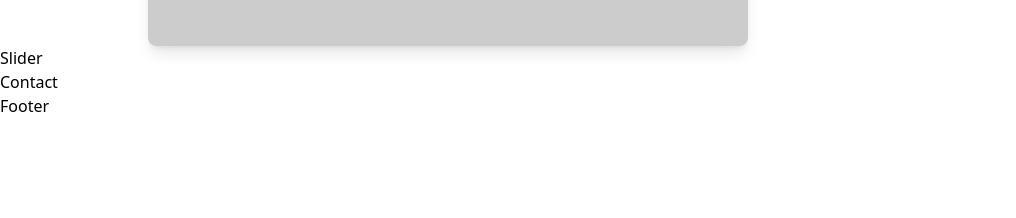
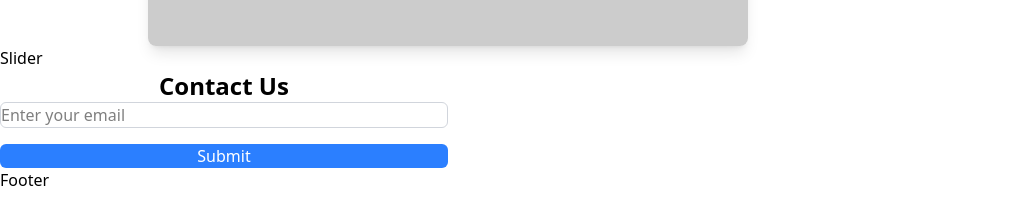
Before and after one commit to MDJAmin/AI_Website, a React (Vite) app: page / in a window 1280 px wide. Shown: the part 342-560 px from the top of the page, without its empty margins (0-1016 px from the left). Built offline with nearby package versions, Linux system fonts and the light colour scheme.

Commit message:
Feat: Contact

```diff
--- a/src/Pages/Contact/index.jsx
+++ b/src/Pages/Contact/index.jsx
@@ -1,7 +1,32 @@
-import React from 'react'
+import React, { useState } from 'react';
 
 export default function Contact() {
+  const [email, setEmail] = useState("");
+
+  const handleSubmit = (e) => {
+    e.preventDefault();
+    alert(`Email submitted: ${email}`);
+    setEmail("");
+  };
+
   return (
-    <div id='Contact'>Contact</div>
-  )
+    <div id='Contact' className='w-full max-w-md mx-auto py-10 text-center'>
+      <h2 className='text-2xl font-bold mb-4'>Contact Us</h2>
+      <form onSubmit={handleSubmit} className='flex flex-col gap-4'>
+        <input
+          type='email'
+          placeholder='Enter your email'
+          value={email}
+          onChange={(e) => setEmail(e.target.value)}
+          className='border border-gray-300 p-2 rounded-md focus:outline-none focus:ring-2 focus:ring-blue-500'
+          required
+        />
+        <button
+          type='submit'
+          className='bg-blue-500 text-white px-4 py-2 rounded-md hover:bg-blue-600 transition-colors'>
+          Submit
+        </button>
+      </form>
+    </div>
+  );
 }
```
